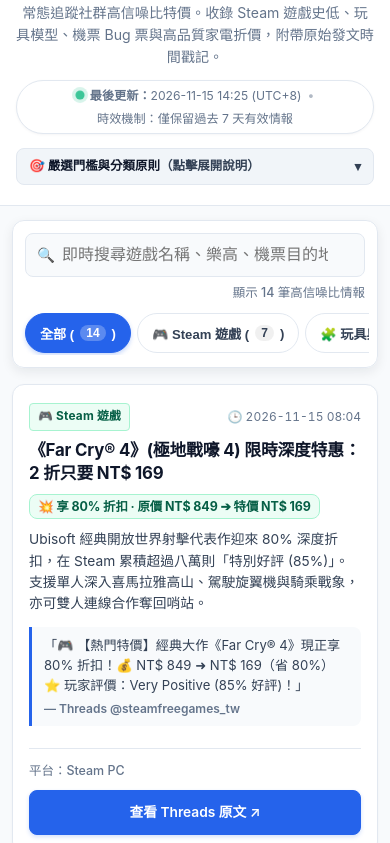
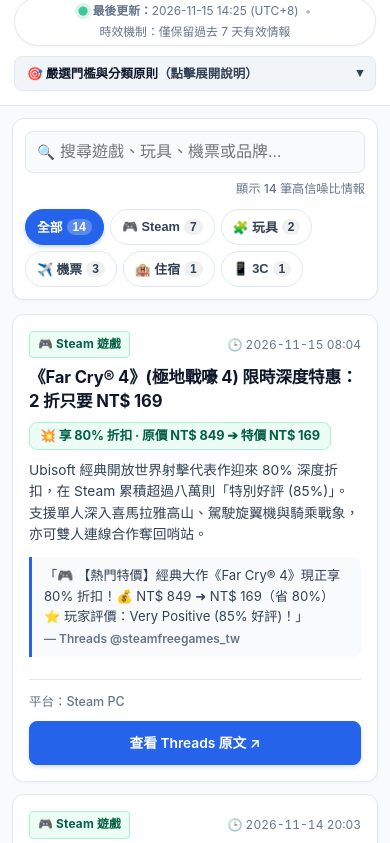
Before and after one commit to chenhan-agent/brief, a plain HTML site: page threads-taiwan-deals.html in a window 390 px wide. Shown: the part 168-1011 px from the top of the page. Drawn offline with Linux system fonts and the light colour scheme.

Commit message:
fix(mobile): remove viewport-blocking sticky bar and overlapping FAB, wrap pills cleanly in 2 rows

```diff
--- a/threads-taiwan-deals.html
+++ b/threads-taiwan-deals.html
@@ -51,6 +51,7 @@
   html {
     -webkit-text-size-adjust: 100%;
     scroll-behavior: smooth;
+    overflow-x: clip;
   }
 
   body {
@@ -66,6 +67,7 @@
     touch-action: manipulation;
     word-break: break-word;
     overflow-wrap: break-word;
+    overflow-x: clip;
   }
 
   a { color: var(--color-primary); text-decoration: none; }
@@ -314,7 +316,7 @@
   /* ── Deals Grid ── */
   .deals-grid {
     display: grid;
-    grid-template-columns: repeat(auto-fill, minmax(440px, 1fr));
+    grid-template-columns: repeat(auto-fill, minmax(min(440px, 100%), 1fr));
     gap: 20px;
   }
 
@@ -490,67 +492,65 @@
     line-height: 1.8;
   }
 
-  /* Floating Back to Top Button */
-  .back-to-top {
-    position: fixed;
-    bottom: max(20px, env(safe-area-inset-bottom, 20px));
-    right: 16px;
-    width: 44px;
-    height: 44px;
-    border-radius: 50%;
-    background: var(--color-surface);
+  .footer-top-btn {
+    display: inline-flex;
+    align-items: center;
+    gap: 6px;
+    margin-top: 14px;
+    padding: 8px 16px;
+    border-radius: var(--rounded-full);
+    background: var(--color-surface-subtle);
     border: 1px solid var(--color-border);
-    box-shadow: 0 4px 14px rgba(15, 23, 42, 0.12);
     color: var(--color-text-primary);
-    display: none;
-    align-items: center;
-    justify-content: center;
-    font-size: 1.15rem;
+    font-size: .82rem;
+    font-weight: 600;
     cursor: pointer;
-    z-index: 45;
-    transition: transform .15s ease, background-color .15s ease;
+    transition: background-color .15s ease;
   }
-  .back-to-top:hover {
-    background: var(--color-surface-subtle);
-    transform: translateY(-2px);
+  .footer-top-btn:hover {
+    background: var(--color-border);
   }
 
   /* ── Mobile Friendly Ergonomics (< 640px) ── */
   @media (max-width: 640px) {
     header {
-      padding: 24px 16px 20px;
+      padding: 16px 14px 14px;
     }
     .back-nav {
-      margin-bottom: 12px;
-      font-size: .84rem;
+      margin-bottom: 8px;
+      font-size: .82rem;
+    }
+    .badge {
+      font-size: .72rem;
+      padding: 2px 10px;
+      margin-bottom: 8px;
     }
     h1 {
-      font-size: 1.5rem;
+      font-size: 1.32rem;
       line-height: 1.3;
-      margin-bottom: 8px;
+      margin-bottom: 6px;
     }
     .tagline {
-      font-size: .88rem;
-      line-height: 1.55;
-      margin-bottom: 12px;
+      font-size: .82rem;
+      line-height: 1.5;
+      margin-bottom: 10px;
     }
     .update-meta {
-      font-size: .76rem;
-      padding: 6px 12px;
-      gap: 6px;
+      font-size: .74rem;
+      padding: 5px 10px;
+      gap: 4px 6px;
       line-height: 1.4;
-      display: flex;
+      display: inline-flex;
       flex-wrap: wrap;
       justify-content: center;
       text-align: center;
-      margin-bottom: 14px;
-      width: 100%;
-      box-sizing: border-box;
+      margin-bottom: 10px;
+      max-width: 100%;
     }
     .rules-banner {
-      padding: 8px 12px;
+      padding: 7px 12px;
       font-size: .78rem;
-      line-height: 1.5;
+      line-height: 1.45;
     }
     .rules-grid-inner {
       grid-template-columns: 1fr;
@@ -558,19 +558,12 @@
     }
 
     main {
-      padding: 14px 12px max(60px, env(safe-area-inset-bottom, 20px));
+      padding: 12px 12px max(48px, env(safe-area-inset-bottom, 20px));
     }
     .controls-bar {
       padding: 12px;
-      margin-bottom: 16px;
+      margin-bottom: 14px;
       border-radius: var(--rounded-lg);
-      position: sticky;
-      top: 8px;
-      z-index: 40;
-      background: rgba(255, 255, 255, 0.96);
-      backdrop-filter: blur(12px);
-      -webkit-backdrop-filter: blur(12px);
-      box-shadow: 0 4px 12px rgba(15, 23, 42, 0.08);
     }
     .search-row {
       flex-direction: column;
@@ -580,43 +573,32 @@
     }
     .search-input {
       font-size: 16px; /* Prevents iOS Safari auto-zoom */
-      height: 44px;
-      padding: 10px 36px 10px 36px;
+      height: 42px;
+      padding: 8px 36px 8px 34px;
     }
     .stats-counter {
       text-align: right;
-      font-size: .78rem;
+      font-size: .76rem;
       color: var(--color-text-muted);
     }
     .filter-pills {
       display: flex;
+      flex-wrap: wrap;
       gap: 6px;
-      overflow-x: auto;
-      flex-wrap: nowrap;
-      -webkit-overflow-scrolling: touch;
-      scrollbar-width: none;
-      padding-bottom: 2px;
-      margin: 0 -4px;
-      padding-left: 4px;
-      padding-right: 4px;
-    }
-    .filter-pills::-webkit-scrollbar {
-      display: none;
     }
     .filter-btn {
-      flex-shrink: 0;
-      white-space: nowrap;
-      padding: 8px 14px;
-      min-height: 40px;
-      font-size: .82rem;
+      padding: 6px 11px;
+      min-height: 36px;
+      font-size: .8rem;
+      gap: 4px;
     }
 
     .deals-grid {
       grid-template-columns: 1fr;
-      gap: 14px;
+      gap: 12px;
     }
     .deal-card {
-      padding: 18px 16px;
+      padding: 16px;
       border-radius: var(--rounded-lg);
     }
     .card-top {
@@ -635,13 +617,13 @@
       font-size: .75rem;
     }
     .deal-title {
-      font-size: 1.05rem;
+      font-size: 1.04rem;
       line-height: 1.4;
-      margin-bottom: 6px;
+      margin-bottom: 8px;
     }
     .deal-highlight {
-      font-size: .78rem;
-      padding: 3px 8px;
+      font-size: .8rem;
+      padding: 4px 10px;
       line-height: 1.4;
       margin-bottom: 10px;
       display: inline-block;
@@ -672,14 +654,14 @@
     }
     .view-btn {
       width: 100%;
-      min-height: 42px;
+      min-height: 44px;
       justify-content: center;
       padding: 10px 14px;
       font-size: .86rem;
       box-sizing: border-box;
     }
     footer {
-      padding: 28px 16px max(40px, env(safe-area-inset-bottom, 20px));
+      padding: 24px 16px max(36px, env(safe-area-inset-bottom, 20px));
       font-size: .8rem;
     }
   }
@@ -730,18 +712,18 @@
     <div class="search-row">
       <div class="search-wrap">
         <span class="search-icon">🔍</span>
-        <input type="text" id="searchInput" class="search-input" placeholder="即時搜尋遊戲名稱、樂高、機票目的地、飯店或品牌..." autocomplete="off">
+        <input type="text" id="searchInput" class="search-input" placeholder="搜尋遊戲、玩具、機票或品牌..." autocomplete="off">
         <button type="button" id="clearSearch" class="clear-btn" aria-label="清除搜尋">✕</button>
       </div>
       <div class="stats-counter" id="statsCounter">顯示 14 筆高信噪比情報</div>
     </div>
     <div class="filter-pills" id="filterPills">
-      <button class="filter-btn active" data-category="all">全部 (<span class="count">14</span>)</button>
-      <button class="filter-btn" data-category="steam">🎮 Steam 遊戲 (<span class="count">7</span>)</button>
-      <button class="filter-btn" data-category="toy">🧩 玩具與主機 (<span class="count">2</span>)</button>
-      <button class="filter-btn" data-category="flight">✈️ 機票航空 (<span class="count">3</span>)</button>
-      <button class="filter-btn" data-category="hotel">🏨 飯店住宿 (<span class="count">1</span>)</button>
-      <button class="filter-btn" data-category="tech">📱 3C與家電 (<span class="count">1</span>)</button>
+      <button class="filter-btn active" data-category="all">全部 <span class="count">14</span></button>
+      <button class="filter-btn" data-category="steam">🎮 Steam <span class="count">7</span></button>
+      <button class="filter-btn" data-category="toy">🧩 玩具 <span class="count">2</span></button>
+      <button class="filter-btn" data-category="flight">✈️ 機票 <span class="count">3</span></button>
+      <button class="filter-btn" data-category="hotel">🏨 住宿 <span class="count">1</span></button>
+      <button class="filter-btn" data-category="tech">📱 3C <span class="count">1</span></button>
     </div>
   </div>
 
@@ -1082,10 +1064,8 @@
 <footer>
   <p><strong>Brief 獨立研究與情報整理庫</strong> · 依據台灣社群即時優惠情報製作（最後更新：2026-11-15 14:25 UTC+8）</p>
   <p style="margin-top: 6px;">篩選規則：僅保留近 7 天高信噪比情報 · 剔除水文與消耗品 · 專注 Steam 遊戲史低、樂高玩具、機票、住宿與 3C 家電</p>
+  <button type="button" id="backToTop" class="footer-top-btn" aria-label="回到頁首">↑ 回到頂部</button>
 </footer>
-
-<!-- Floating Back to Top Button -->
-<button type="button" id="backToTop" class="back-to-top" aria-label="回到頁首">↑</button>
 
 <script>
   const searchInput = document.getElementById('searchInput');
@@ -1150,14 +1130,6 @@
     filterCards();
   });
 
-  window.addEventListener('scroll', () => {
-    if (window.scrollY > 300) {
-      backToTop.style.display = 'flex';
-    } else {
-      backToTop.style.display = 'none';
-    }
-  }, { passive: true });
-
   backToTop.addEventListener('click', () => {
     window.scrollTo({ top: 0, behavior: 'smooth' });
   });
```
